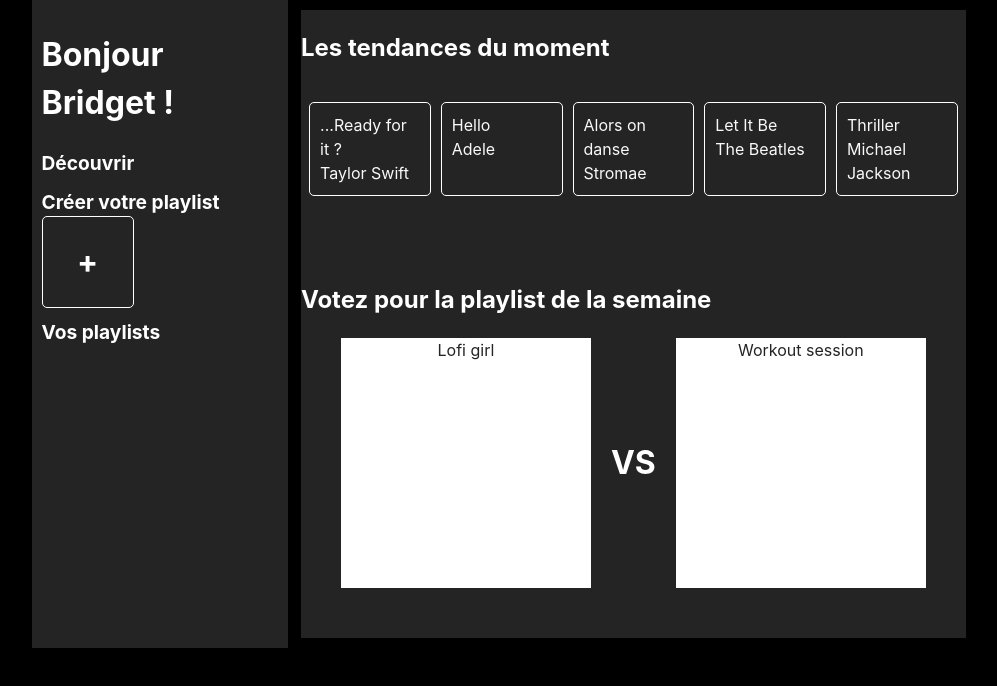
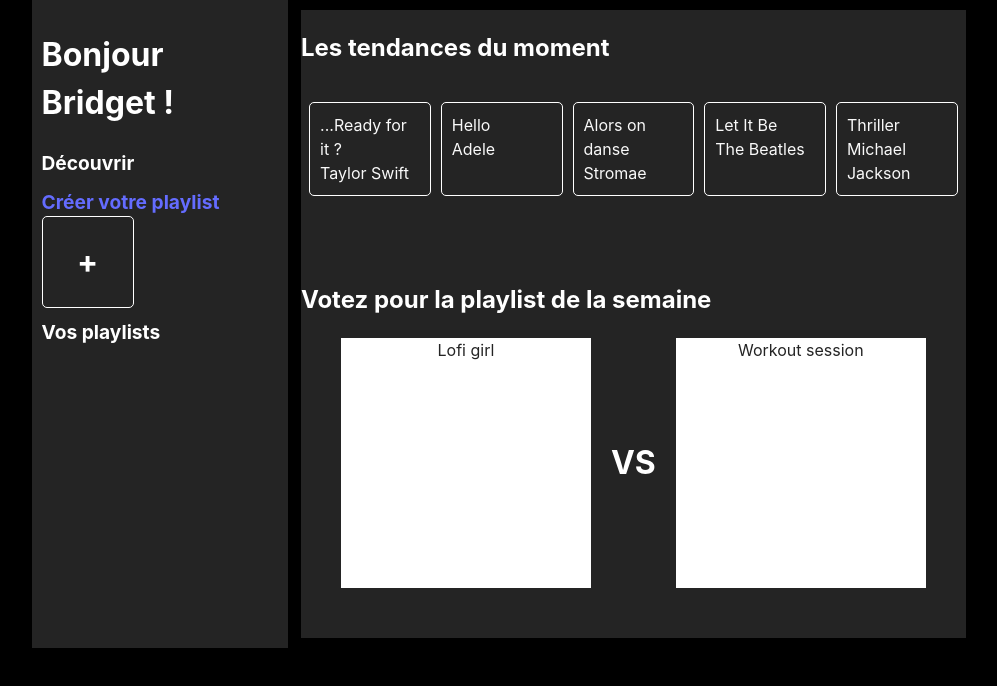
Before and after one commit to Marie-GwenaelleFahem/bridget-music, a React (Vite) app in the folder frontend/: page / in a window 1280 px wide. Shown: the top 686 px of the page, without its empty margins (135-1132 px from the left). Built offline with nearby package versions, Linux system fonts and the light colour scheme.

Commit message:
Add routes

```diff
--- a/frontend/src/App.jsx
+++ b/frontend/src/App.jsx
@@ -1,6 +1,6 @@
 import Footer from './components/Footer';
 import Header from './components/Header';
-import HomePage from './components/HomePage';
+import HomePage from './routes/HomePage';
 import Login from './components/Login';
 import './assets/styles/homepage.css';
 import './assets/styles/login.css'
@@ -8,9 +8,7 @@ import './assets/styles/login.css'
 function App() {
   return (
     <div className="App">
-      <Header />
       <HomePage />
-      <Footer />
     </div>
   );
 }
--- a/frontend/src/components/Header.jsx
+++ b/frontend/src/components/Header.jsx
@@ -1,4 +1,5 @@
 import React, { useState } from "react";
+import { Link } from 'react-router-dom';
 import '../assets/styles/header.css'
 
 function Header({user}) {
@@ -10,7 +11,7 @@ function Header({user}) {
                 <h1>Bonjour {user} !</h1>
                 <span>Découvrir</span>
                 <div className="create-playlist">
-                    <span>Créer votre playlist</span>
+                    <Link to="/search"><span>Créer votre playlist</span></Link>
                     <div><span>+</span></div>
                 </div>
                 <div>
--- a/frontend/src/components/HomePage.jsx
+++ b/frontend/src/routes/HomePage.jsx
@@ -1,6 +1,6 @@
 import React from "react";
 import Feed from '../components/Feed';
-import Header from "./Header";
+import Header from "../components/Header";
 import '../assets/styles/homepage.css';
 
 function HomePage() {
--- a/frontend/src/components/SearchBar.jsx
+++ b/frontend/src/routes/SearchBar.jsx
@@ -1,7 +1,7 @@
 import React from 'react';
-import { ReactSearchAutocomplete } from 'react-search-autocomplete';
+// import { ReactSearchAutocomplete } from 'react-search-autocomplete';
 import { useState } from "react";
-import '../styles/searchbar.css'
+import '../assets/styles/searchbar.css'
 
 
 function SearchBar() {
@@ -50,7 +50,7 @@ function SearchBar() {
         const token = 'BQCfVhAjhw5TAPmOW-n65cubtXOoRP31CSRwbIFL6u0_ZlpTMt2mZo5Eziejk3owtChcCxlHV3CdEtzYwWPRKr0W82MNcIt45JwCgCgBJxHIoyaj2o0'
         const url = `https://api.spotify.com/v1/search?q=${dataSearchbar}&type=track`
         fetch(url, {
-          methode: 'GET',
+          method: 'GET',
           headers: {
             Authorization: `Bearer ${token}`
           },
```
Also changed, not shown: frontend/src/main.jsx (+12 -4 lines).
